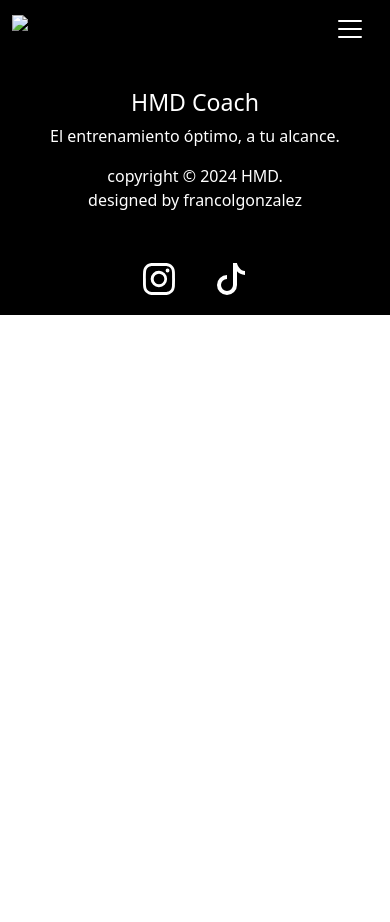
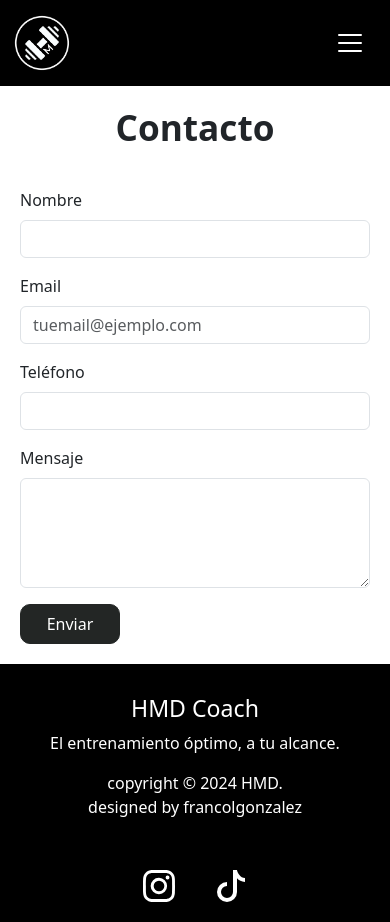
Before and after one commit to francolgonzalez/hmd-website, a website: page pages/contacto.html in a window 390 px wide. Before the commit the page ends 844 px from the top, so only its background shows below. Drawn offline with nearby package versions, Linux system fonts and the light colour scheme.

Commit message:
terminamos contacto page, la base de la pagina en mobile quedo terminada

```diff
--- a/css/style.css
+++ b/css/style.css
@@ -82,7 +82,7 @@ footer {
   transition: all 1s;
 }
 
-.productos-title {
+.titles {
   font-size: 2.2rem;
   font-weight: bold;
   text-align: center;
@@ -120,3 +120,7 @@ footer {
     padding: 0 30px;
     color: white;
 }
+
+.form {
+  margin: 20px 20px;
+}
--- a/pages/contacto.html
+++ b/pages/contacto.html
@@ -5,7 +5,7 @@
     <meta name="viewport" content="width=device-width, initial-scale=1.0">
     <title>HMD Coach | Contacto</title>
     <!-- favicon -->
-    <link rel="shortcut icon" href="../img/hmd-logo.jpeg" type="image/x-icon">
+    <link rel="shortcut icon" href="../img/20231028_165702_0000-removebg.png" type="image/x-icon">
     <!-- css BS -->
     <link href="https://cdn.jsdelivr.net/npm/bootstrap@5.3.3/dist/css/bootstrap.min.css" rel="stylesheet" integrity="sha384-QWTKZyjpPEjISv5WaRU9OFeRpok6YctnYmDr5pNlyT2bRjXh0JMhjY6hW+ALEwIH" crossorigin="anonymous">
     <!-- css main -->
@@ -15,7 +15,7 @@
     <nav class="navbar navbar-expand-lg bg-body-tertiary">
         <div class="container">
           <a class="navbar-brand" href="../index.html">
-            <img src="./img/hmd-logo.jpeg" alt="Logo de HMD" width="60" height="60">
+            <img src="../img/hmd-logo.jpeg" alt="Logo de HMD" width="60" height="60">
           </a>
           <button class="navbar-toggler" type="button" data-bs-toggle="collapse" data-bs-target="#navbarSupportedContent" aria-controls="navbarSupportedContent" aria-expanded="false" aria-label="Toggle navigation">
             <span class="navbar-toggler-icon"></span>
@@ -23,16 +23,40 @@
           <div class="collapse navbar-collapse" id="navbarSupportedContent">
             <ul class="navbar-nav me-auto mb-2 mb-lg-0">
               <li class="nav-item">
-                <a class="nav-link active" aria-current="page" href="#">Productos</a>
+                <a class="nav-link active" aria-current="page" href="./productos.html">Productos</a>
               </li>
               <li class="nav-item">
-                <a class="nav-link" href="#">Contacto</a>
+                <a class="nav-link" href="./contacto.html">Contacto</a>
               </li>
             </ul>
           </div>
         </div>
       </nav>
       <!-- ends nav -->
+      <main>
+        <h1 class="titles">Contacto</h1>
+        <section class="form">
+          <div class="mb-3">
+            <label for="exampleFormControlInput1" class="form-label">Nombre</label>
+            <input type="text" class="form-control" id="exampleFormControlInput1">
+          </div>
+          <div class="mb-3">
+            <label for="exampleFormControlInput1" class="form-label">Email</label>
+            <input type="email" class="form-control" id="exampleFormControlInput1" placeholder="tuemail@ejemplo.com">
+          </div>
+          <div class="mb-3">
+            <label for="exampleFormControlInput1" class="form-label">Teléfono</label>
+            <input type="number" class="form-control" id="exampleFormControlInput1">
+          </div>
+          <div class="mb-3">
+            <label for="exampleFormControlTextarea1" class="form-label">Mensaje</label>
+            <textarea class="form-control" id="exampleFormControlTextarea1" rows="4"></textarea>
+          </div>
+          <div class="col-auto">
+            <button type="submit" class="btn-global">Enviar</button>
+          </div>
+      </section>
+      </main>
     <footer>
         <div class="footer-info">
             <h3>HMD Coach</h3>
```
Also changed, not shown: index.html (+1 -1 lines), pages/productos.html (+4 -4 lines).
